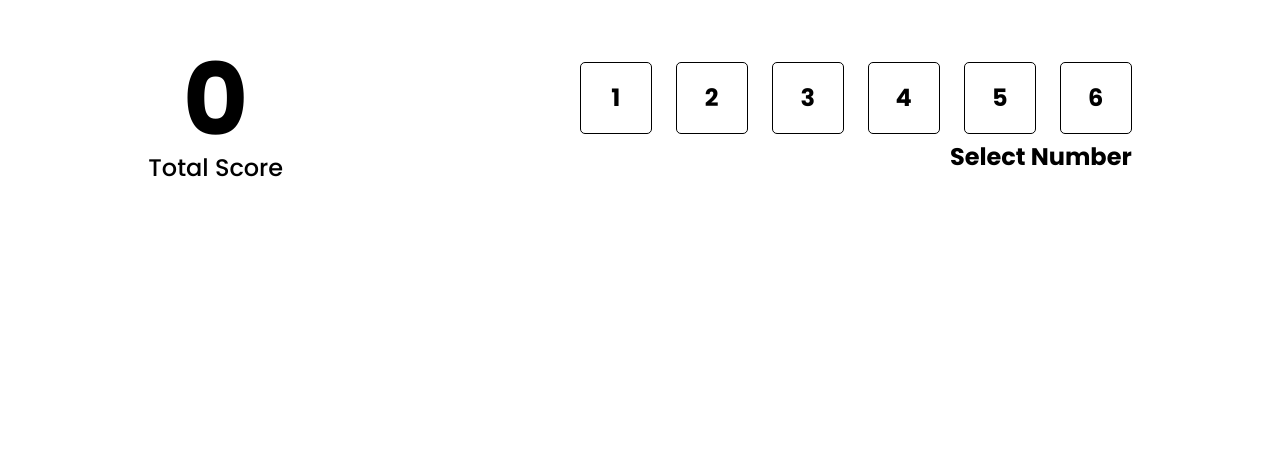
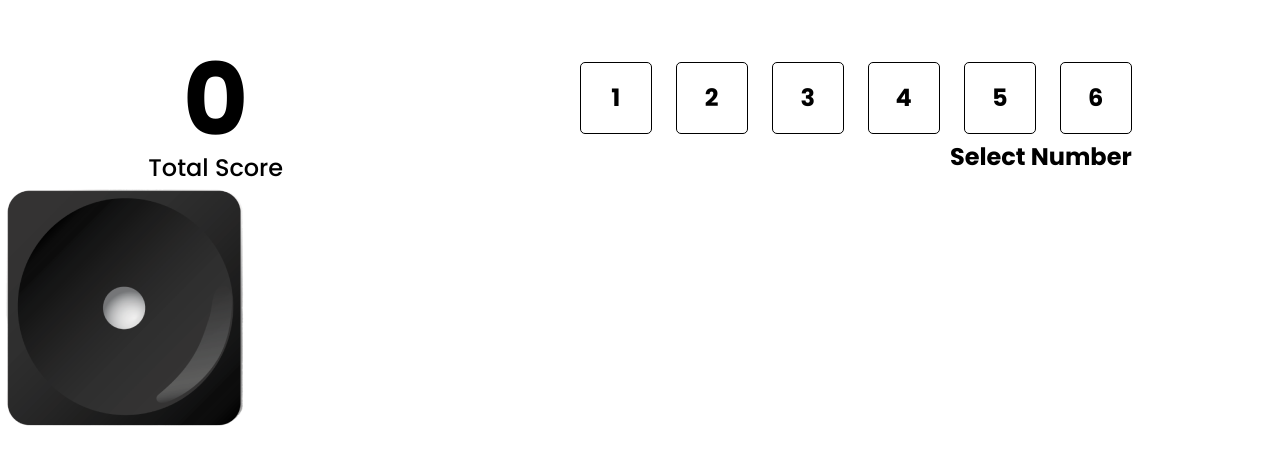
Before and after one commit to aadarshraj02/Dice-Game, a React (Vite) app: page / in a window 1280 px wide. Both pictures are taken after a click on the button "Play Now". Shown: the top 464 px of the page. Built offline with nearby package versions, Linux system fonts and the light colour scheme.

Commit message:
added dice 1 image

```diff
--- a/src/components/RollDice.jsx
+++ b/src/components/RollDice.jsx
@@ -1,7 +1,13 @@
 import styled from "styled-components";
 
 function RollDice() {
-  return <DiceContainer></DiceContainer>;
+  return (
+    <DiceContainer>
+      <div>
+        <img src="../../public/dices/dice_1.png" alt="" />
+      </div>
+    </DiceContainer>
+  );
 }
 
 export default RollDice;
```
